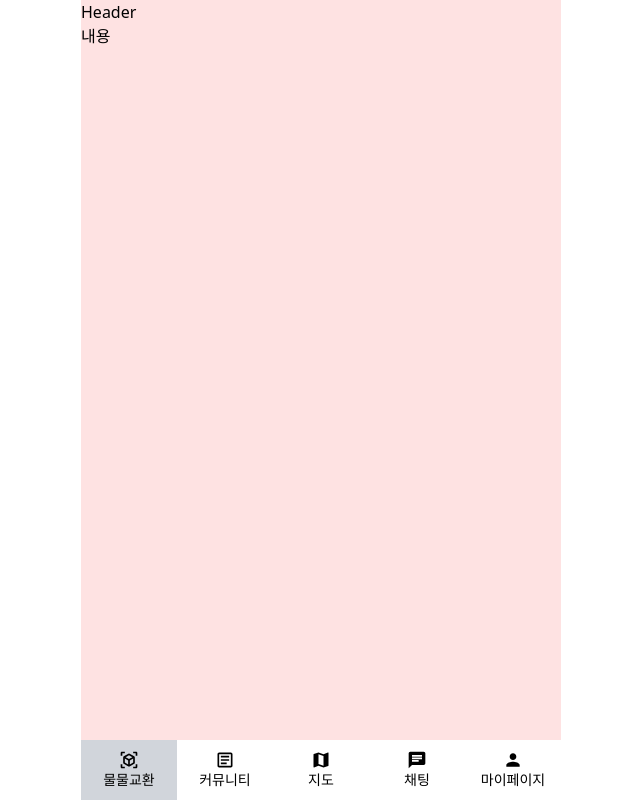
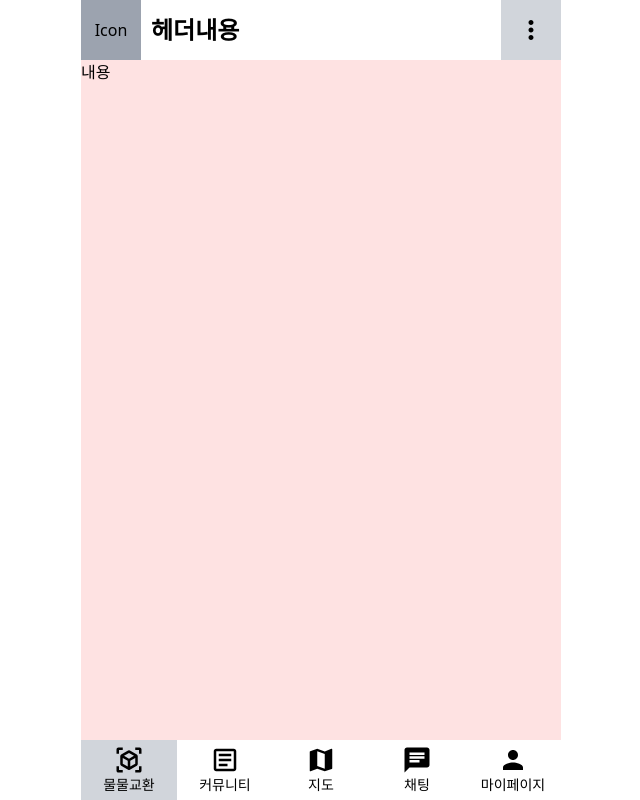
Before and after one commit to KostaMiniProject/MainProject-Front, a Next.js app: page / in a window 1280 px wide. Shown: the whole page, without its empty margins (319-959 px from the left). Built offline with nearby package versions, Linux system fonts and the light colour scheme.

Commit message:
feat : 헤더구성

```diff
--- a/components/Header.tsx
+++ b/components/Header.tsx
@@ -1,9 +1,21 @@
-'use client';
-
+// 'use client';
 import React from 'react';
+import { MdMoreVert } from 'react-icons/md';
 
 function Header() {
-  return <div>Header</div>;
+  return (
+    <div className="flex h-[60px] bg-white">
+      <div className="w-[60px] bg-gray-400 flex items-center justify-center">
+        <div className="">Icon</div>
+      </div>
+      <div className="flex-1  flex items-center m-[10px] text-[24px] font-[800]">
+        헤더내용
+      </div>
+      <div className="w-[60px] bg-gray-300 flex items-center justify-center">
+        <MdMoreVert size={30} />
+      </div>
+    </div>
+  );
 }
 
 export default Header;
--- a/components/Navbar.tsx
+++ b/components/Navbar.tsx
@@ -7,6 +7,8 @@ import {
   MdChat,
   MdPerson,
 } from 'react-icons/md';
+
+const iconSize: number = 30;
 
 function flexClasses(active: boolean) {
   return (
@@ -29,35 +31,35 @@ function Navbar() {
           className={flexClasses(activeButton === '물물교환')}
           onClick={() => handleButtonClick('물물교환')}
         >
-          <MdViewInAr size={20} />
+          <MdViewInAr size={iconSize} />
           <div>물물교환</div>
         </div>
         <div
           className={flexClasses(activeButton === '커뮤니티')}
           onClick={() => handleButtonClick('커뮤니티')}
         >
-          <MdOutlineArticle size={20} />
+          <MdOutlineArticle size={iconSize} />
           <div>커뮤니티</div>
         </div>
         <div
           className={flexClasses(activeButton === '지도')}
           onClick={() => handleButtonClick('지도')}
         >
-          <MdMap size={20} />
+          <MdMap size={iconSize} />
           <div>지도</div>
         </div>
         <div
           className={flexClasses(activeButton === '채팅')}
           onClick={() => handleButtonClick('채팅')}
         >
-          <MdChat size={20} />
+          <MdChat size={iconSize} />
           <div>채팅</div>
         </div>
         <div
           className={flexClasses(activeButton === '마이페이지')}
           onClick={() => handleButtonClick('마이페이지')}
         >
-          <MdPerson size={20} />
+          <MdPerson size={iconSize} />
           <div>마이페이지</div>
         </div>
       </div>
```
